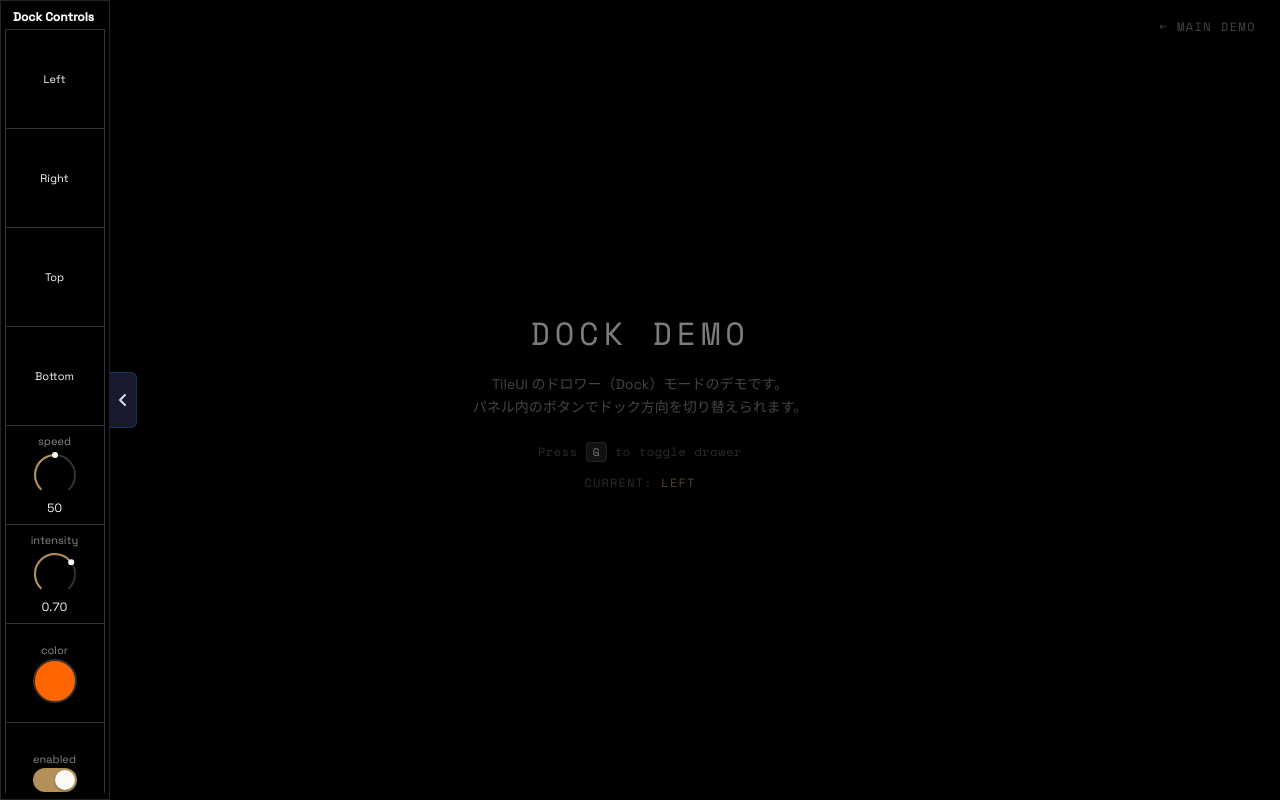
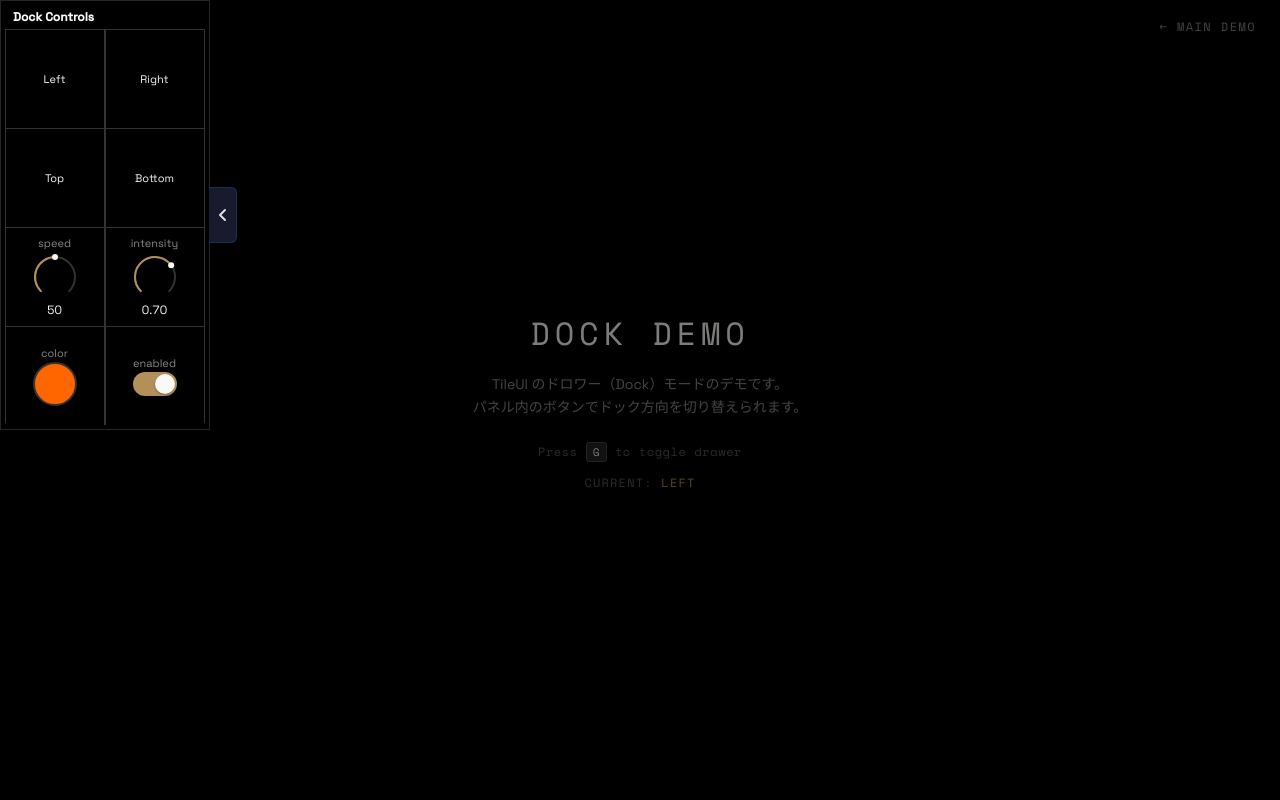
Before and after one commit to yuske-nakajima/tileui, a website built with Vite: page demo/dock.html in a window 1280 px wide. Both pictures are taken after a click on the button "Left". Built offline with nearby package versions, Linux system fonts and the light colour scheme.

Commit message:
fix: left/right ドロワーの空白問題を解決
- CSS: ドロワーを height: auto + max-height: 100% に変更し
  コンテンツ量に応じて縮むようにした
- JS: 列数計算を window.innerHeight ベースに変更
- open() 時に列数を再計算するコールバックを追加
- dispose() で resize リスナーと再計算コールバックをクリーンアップ

Co-Authored-By: Claude Opus 4.6 (1M context) <noreply@anthropic.com>

```diff
--- a/src/TileUI.ts
+++ b/src/TileUI.ts
@@ -91,6 +91,12 @@ export class TileUI {
 	/** キーボードイベントハンドラの参照（dispose 時に解除用） */
 	private keydownHandler: ((e: KeyboardEvent) => void) | null = null;
 
+	/** window resize ハンドラの参照（dispose 用） */
+	private _resizeHandler: (() => void) | null = null;
+
+	/** left/right ドロワーの列数再計算コールバック（open 時に呼び出す） */
+	private _recalcVertical: (() => void) | null = null;
+
 	constructor(options: TileUIOptions = {}) {
 		// スタイルを注入
 		injectStyles();
@@ -182,6 +188,11 @@ export class TileUI {
 		this.drawer.dataset.open = 'true';
 		this.updateToggleButtonState();
 		this.updateOverlayVisibility();
+
+		// left/right ドロワーの列数を再計算（コンテンツ量と高さに基づく）
+		if (this._recalcVertical) {
+			this._recalcVertical();
+		}
 	}
 
 	/** ドロワーを閉じる（dock 未指定時は何もしない） */
@@ -302,6 +313,15 @@ export class TileUI {
 			this.resizeObserver = null;
 		}
 
+		// window resize リスナーを解除
+		if (this._resizeHandler) {
+			window.removeEventListener('resize', this._resizeHandler);
+			this._resizeHandler = null;
+		}
+
+		// 列数再計算コールバックをクリア
+		this._recalcVertical = null;
+
 		// キーボードイベントリスナーを解除
 		if (this.keydownHandler) {
 			document.removeEventListener('keydown', this.keydownHandler);
@@ -349,7 +369,7 @@ export class TileUI {
 
 	/**
 	 * columns オプションに応じてグリッド列数を設定する
-	 * - left/right ドロワーは CSS Flexbox で自動折り返しするため JS 計算不要
+	 * - left/right ドロワーはドロワーの高さに基づいて列数を動的計算
 	 * - number: 固定列数
 	 * - ColumnOption: ResizeObserver でパネル幅に応じて動的計算
 	 * - undefined: CSS の auto-fill に任せる（何もしない）
@@ -375,11 +395,10 @@ export class TileUI {
 		this.panel.style.gridTemplateColumns = `repeat(${minCols}, ${size})`;
 
 		if (dock === 'left' || dock === 'right') {
-			// left/right ドロワー: ドロワーの高さに収まる列数を計算する
-			// window resize で再計算
+			// left/right ドロワー: ビューポートの高さに収まる列数を計算する
 			const recalcVertical = () => {
-				if (!this.drawer) return;
-				const h = this.drawer.getBoundingClientRect().height;
+				// ドロワーは height: auto なのでビューポート高さを基準に計算
+				const h = window.innerHeight;
 				if (h === 0) return;
 				const totalItems = this.panel.children.length;
 				if (totalItems === 0) return;
@@ -408,9 +427,6 @@ export class TileUI {
 			this.resizeObserver.observe(this.panel);
 		}
 	}
-
-	/** window resize ハンドラの参照（dispose 用） */
-	private _resizeHandler: (() => void) | null = null;
 
 	/** トグルボタンを生成してドロワーに配置する */
 	private setupToggleButton(dock: DockPosition): void {
--- a/src/styles/tileui.css
+++ b/src/styles/tileui.css
@@ -248,11 +248,11 @@
 	max-height: 100%;
 }
 
-/* left/right ドロワー内のパネルは高さいっぱいに広がり、JS が列数を制御する */
+/* left/right ドロワー内のパネルは高さをコンテンツに合わせ、JS が列数を制御する */
 .tileui-drawer[data-dock="left"] > .tileui-panel,
 .tileui-drawer[data-dock="right"] > .tileui-panel {
 	display: grid;
-	height: 100%;
+	height: auto;
 	align-content: start;
 }
 
@@ -260,14 +260,16 @@
 .tileui-drawer[data-dock="left"] {
 	left: 0;
 	top: 0;
-	height: 100%;
+	height: auto;
+	max-height: 100%;
 	transform: translateX(-100%);
 }
 
 .tileui-drawer[data-dock="right"] {
 	right: 0;
 	top: 0;
-	height: 100%;
+	height: auto;
+	max-height: 100%;
 	transform: translateX(100%);
 }
 
```
